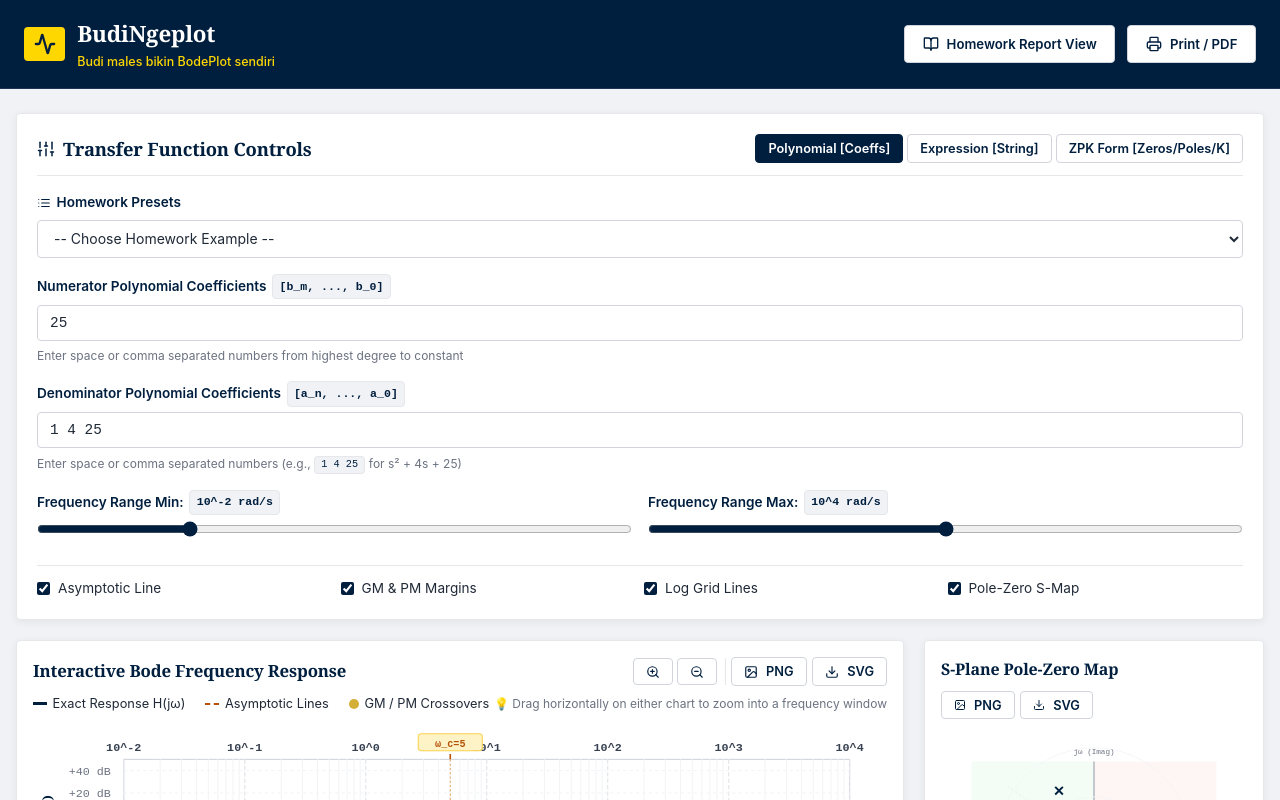
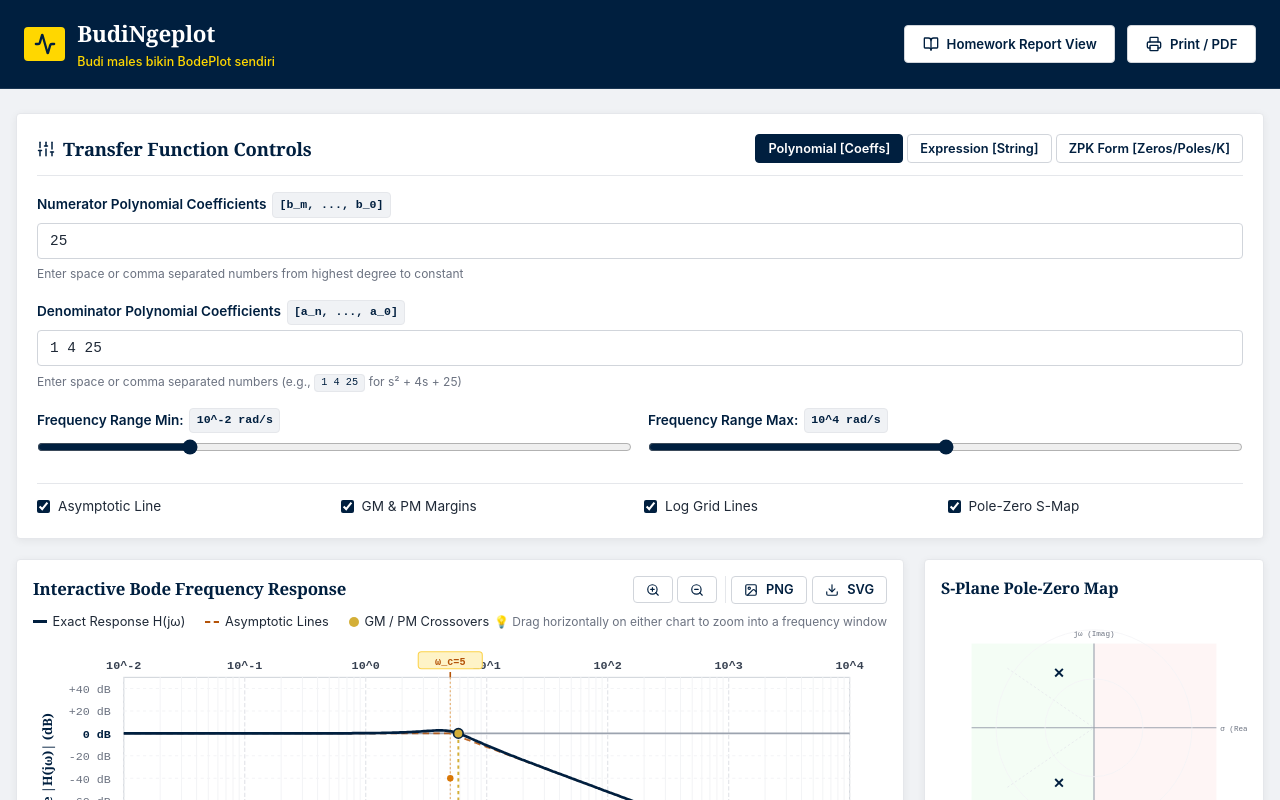
Before and after one commit to stockfishZ/BudiNgeplot, a React app: page / in a window 1280 px wide. Shown: the top 800 px of the page. Built offline with nearby package versions, Linux system fonts and the light colour scheme; the HTML template or start-up script is replaced by a standard one.

Commit message:
Remove PNG/SVG export buttons from PoleZeroMap, remove Homework Presets dropdown, and remove shield icons from stability badges

```diff
--- a/src/App.tsx
+++ b/src/App.tsx
@@ -1,6 +1,6 @@
 import React, { useState, useMemo } from 'react';
 import { Header } from './components/Header';
-import { ControlPanel, Presets, HOMEWORK_PRESETS } from './components/ControlPanel';
+import { ControlPanel } from './components/ControlPanel';
 import { BodeChart } from './components/BodeChart';
 import { PoleZeroMap } from './components/PoleZeroMap';
 import { HomeworkBreakdown } from './components/HomeworkBreakdown';
@@ -79,17 +79,6 @@ export const App: React.FC = () => {
     return analyzeTransferFunction(numCoeffs, denCoeffs, omegaMinPower, omegaMaxPower, 400);
   }, [inputMode, numStr, denStr, exprStr, zpkGainStr, zpkZerosStr, zpkPolesStr, omegaMinPower, omegaMaxPower]);
 
-  const handleSelectPreset = (preset: Presets) => {
-    setNumStr(preset.num.join(' '));
-    setDenStr(preset.den.join(' '));
-    setExprStr(preset.expr);
-    if (preset.zpk) {
-      setZpkGainStr(preset.zpk.gain);
-      setZpkZerosStr(preset.zpk.zeros);
-      setZpkPolesStr(preset.zpk.poles);
-    }
-  };
-
   const handlePrint = () => {
     window.print();
   };
@@ -129,7 +118,6 @@ export const App: React.FC = () => {
             onZpkZerosChange={setZpkZerosStr}
             onZpkPolesChange={setZpkPolesStr}
             onInputModeChange={setInputMode}
-            onSelectPreset={handleSelectPreset}
             omegaMinPower={omegaMinPower}
             omegaMaxPower={omegaMaxPower}
             onOmegaMinChange={setOmegaMinPower}
--- a/src/components/ControlPanel.tsx
+++ b/src/components/ControlPanel.tsx
@@ -1,51 +1,5 @@
 import React from 'react';
 import { Sliders, Code, List, Eye, CheckSquare, AlertTriangle } from 'lucide-react';
-
-export interface Presets {
-  name: string;
-  num: number[];
-  den: number[];
-  expr: string;
-  zpk?: { gain: string; zeros: string; poles: string };
-}
-
-export const HOMEWORK_PRESETS: Presets[] = [
-  {
-    name: '2nd-Order Underdamped (ζ = 0.4, ωₙ = 5)',
-    num: [25],
-    den: [1, 4, 25],
-    expr: '25 / (s^2 + 4*s + 25)',
-    zpk: { gain: '25', zeros: '', poles: '-2+4.58j, -2-4.58j' }
-  },
-  {
-    name: 'Integrator + Lag-Lead Network',
-    num: [10, 20],
-    den: [1, 10, 0],
-    expr: '10*(s + 2) / (s*(s + 10))',
-    zpk: { gain: '10', zeros: '-2', poles: '0, -10' }
-  },
-  {
-    name: 'Non-Minimum Phase Zero (Right Half Plane Zero)',
-    num: [-2, 2],
-    den: [0.1, 1.1, 1],
-    expr: '2*(1 - s) / ((s + 1)*(0.1*s + 1))',
-    zpk: { gain: '20', zeros: '1', poles: '-1, -10' }
-  },
-  {
-    name: '3rd-Order System with Resonant Peak',
-    num: [100],
-    den: [1, 2, 50, 0],
-    expr: '100 / (s*(s^2 + 2*s + 50))',
-    zpk: { gain: '100', zeros: '', poles: '0, -1+7j, -1-7j' }
-  },
-  {
-    name: 'High Gain Unstable Control System',
-    num: [50],
-    den: [1, 6, 11, 6],
-    expr: '50 / (s^3 + 6*s^2 + 11*s + 6)',
-    zpk: { gain: '50', zeros: '', poles: '-1, -2, -3' }
-  }
-];
 
 interface ControlPanelProps {
   numStr: string;
@@ -63,7 +17,6 @@ interface ControlPanelProps {
   onZpkZerosChange: (val: string) => void;
   onZpkPolesChange: (val: string) => void;
   onInputModeChange: (mode: 'poly' | 'expr' | 'zpk') => void;
-  onSelectPreset: (preset: Presets) => void;
   omegaMinPower: number;
   omegaMaxPower: number;
   onOmegaMinChange: (val: number) => void;
@@ -94,7 +47,6 @@ export const ControlPanel: React.FC<ControlPanelProps> = ({
   onZpkZerosChange,
   onZpkPolesChange,
   onInputModeChange,
-  onSelectPreset,
   omegaMinPower,
   omegaMaxPower,
   onOmegaMinChange,
@@ -135,31 +87,6 @@ export const ControlPanel: React.FC<ControlPanelProps> = ({
             ZPK Form [Zeros/Poles/K]
           </button>
         </div>
-      </div>
-
-      {/* Preset Homework Dropdown */}
-      <div className="form-group">
-        <label className="form-label">
-          <List size={14} />
-          Homework Presets
-        </label>
-        <select
-          className="select-input"
-          onChange={(e) => {
-            const idx = parseInt(e.target.value, 10);
-            if (!isNaN(idx) && HOMEWORK_PRESETS[idx]) {
-              onSelectPreset(HOMEWORK_PRESETS[idx]);
-            }
-          }}
-          defaultValue=""
-        >
-          <option value="" disabled>-- Choose Homework Example --</option>
-          {HOMEWORK_PRESETS.map((p, i) => (
-            <option key={i} value={i}>
-              {p.name}
-            </option>
-          ))}
-        </select>
       </div>
 
       {/* Inputs */}
--- a/src/components/HomeworkBreakdown.tsx
+++ b/src/components/HomeworkBreakdown.tsx
@@ -2,7 +2,7 @@ import React, { useState } from 'react';
 import { BodeAnalysisResult } from '../utils/bodeEngine';
 import { MathView } from './MathView';
 import { fmtNum } from '../utils/formatUtils';
-import { Copy, Check, FileText, ShieldCheck, ShieldAlert, AlertTriangle } from 'lucide-react';
+import { Copy, Check, FileText, AlertTriangle } from 'lucide-react';
 
 interface HomeworkBreakdownProps {
   analysis: BodeAnalysisResult;
@@ -70,10 +70,9 @@ ${analysis.factors.map(f => `${f.name} & ${f.type} & ${f.omega_c > 0 ? fmtNum(f.
             fontSize: '0.85rem',
             fontWeight: '700',
             display: 'inline-flex',
-            alignItems: 'center',
-            gap: '0.35rem'
+            alignItems: 'center'
           }}>
-            <ShieldCheck size={16} /> System is Stable (GM & PM &gt; 0)
+            System is Stable (GM & PM &gt; 0)
           </span>
         );
       case 'Unstable':
@@ -87,10 +86,9 @@ ${analysis.factors.map(f => `${f.name} & ${f.type} & ${f.omega_c > 0 ? fmtNum(f.
             fontSize: '0.85rem',
             fontWeight: '700',
             display: 'inline-flex',
-            alignItems: 'center',
-            gap: '0.35rem'
+            alignItems: 'center'
           }}>
-            <ShieldAlert size={16} /> System is Unstable
+            System is Unstable
           </span>
         );
       default:
@@ -104,10 +102,9 @@ ${analysis.factors.map(f => `${f.name} & ${f.type} & ${f.omega_c > 0 ? fmtNum(f.
             fontSize: '0.85rem',
             fontWeight: '700',
             display: 'inline-flex',
-            alignItems: 'center',
-            gap: '0.35rem'
+            alignItems: 'center'
           }}>
-            <AlertTriangle size={16} /> Marginally Stable / Special Case
+            Marginally Stable / Special Case
           </span>
         );
     }
--- a/src/components/PoleZeroMap.tsx
+++ b/src/components/PoleZeroMap.tsx
@@ -1,8 +1,6 @@
 import React, { useRef } from 'react';
 import { PoleZero } from '../utils/bodeEngine';
-import { exportSvg, exportPng } from '../utils/exportChart';
 import { fmtNum } from '../utils/formatUtils';
-import { Download, Image as ImageIcon } from 'lucide-react';
 
 interface PoleZeroMapProps {
   poles: PoleZero[];
@@ -28,29 +26,12 @@ export const PoleZeroMap: React.FC<PoleZeroMapProps> = ({ poles, zeros }) => {
   const getX = (re: number) => padding + plotW / 2 + (re / limit) * (plotW / 2);
   const getY = (im: number) => padding + plotH / 2 - (im / limit) * (plotH / 2);
 
-  const handleExportPng = () => {
-    if (svgRef.current) exportPng(svgRef.current, 'pole_zero_map_budingeplot.png');
-  };
-
-  const handleExportSvg = () => {
-    if (svgRef.current) exportSvg(svgRef.current, 'pole_zero_map_budingeplot.svg');
-  };
-
   return (
     <div className="card" style={{ padding: '1rem' }}>
-      <div style={{ display: 'flex', alignItems: 'center', justifyContent: 'space-between', marginBottom: '0.75rem', flexWrap: 'wrap', gap: '0.5rem' }}>
+      <div style={{ marginBottom: '0.75rem' }}>
         <h3 style={{ fontSize: '1rem', color: 'var(--color-primary-dark)', margin: 0 }}>
           S-Plane Pole-Zero Map
         </h3>
-
-        <div style={{ display: 'flex', alignItems: 'center', gap: '0.35rem' }}>
-          <button className="btn btn-secondary btn-sm no-print" onClick={handleExportPng} title="Export PNG">
-            <ImageIcon size={12} /> PNG
-          </button>
-          <button className="btn btn-secondary btn-sm no-print" onClick={handleExportSvg} title="Export SVG">
-            <Download size={12} /> SVG
-          </button>
-        </div>
       </div>
 
       <svg ref={svgRef} viewBox={`0 0 ${width} ${height}`} style={{ width: '100%', height: 'auto', display: 'block' }}>
```
Also changed, not shown: 1 other file (tests, documents, lock files or other folders).
